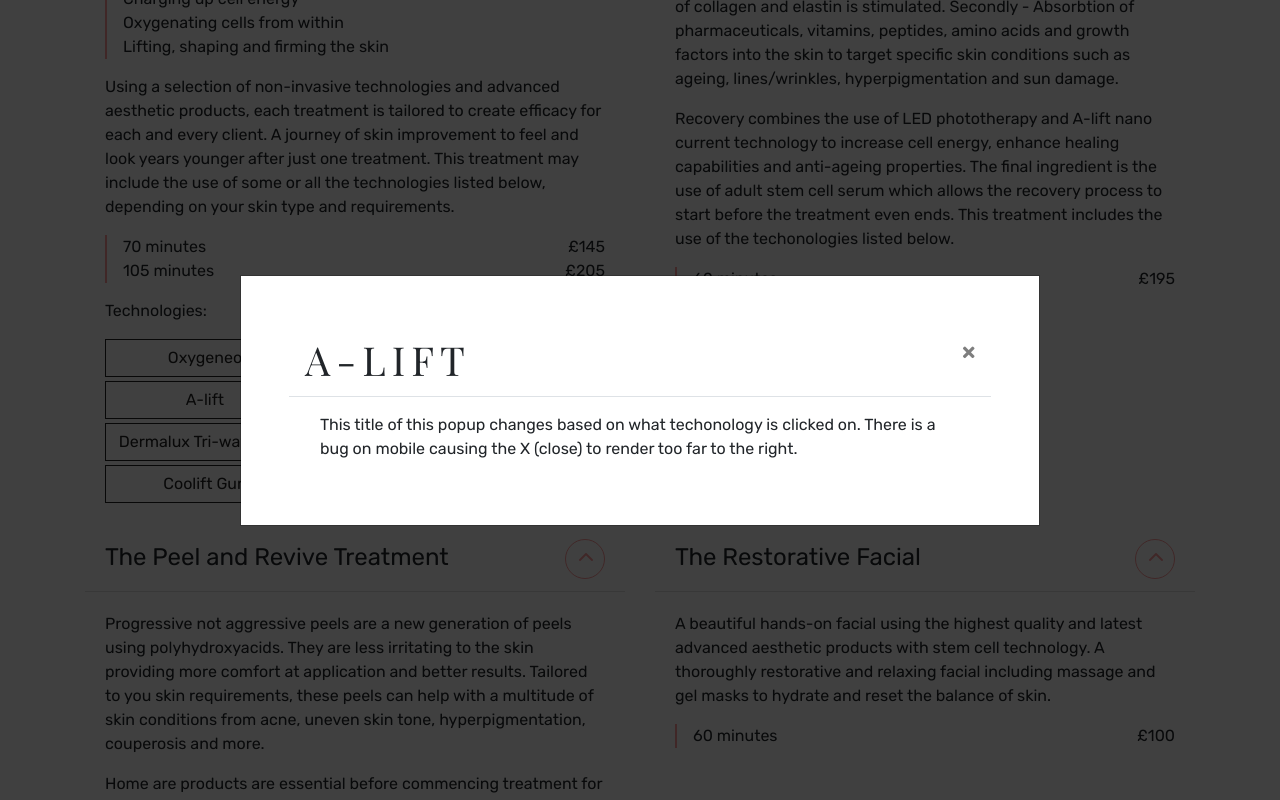
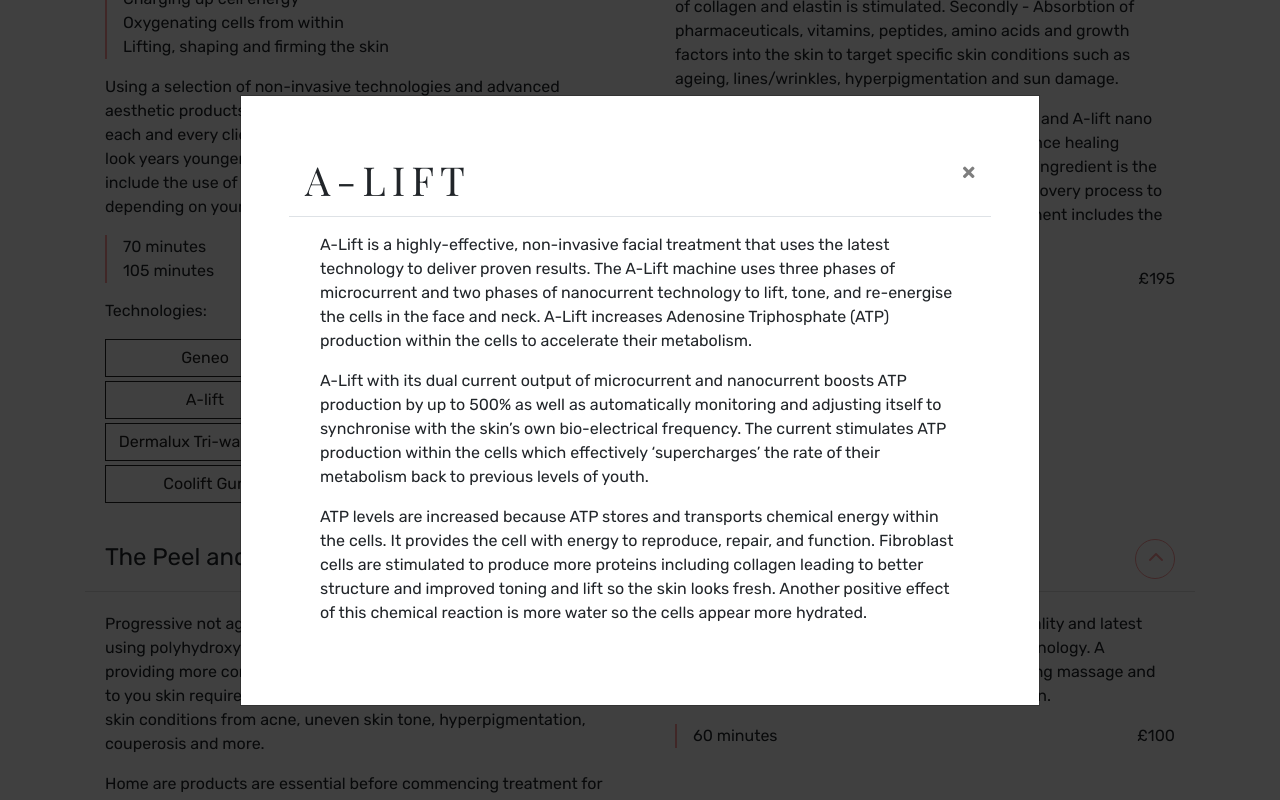
Before and after one commit to Lucamilne/caleymansfieldskincare, a React (Create React App) app: page / in a window 1280 px wide. Both pictures are taken after a click on the button "A-lift". Shown: the part 2762-3562 px from the top of the page. Built offline with nearby package versions, Linux system fonts and the light colour scheme; a web font is replaced by a local one.

Commit message:
descriptions for techonologies added

```diff
--- a/src/Products.js
+++ b/src/Products.js
@@ -2,7 +2,7 @@
 import { Container, Accordion, Card, Button, Row, Col, Modal } from "react-bootstrap"
 
 const treatments = [
-    { id: 1, header: "The Ultimate Skin Revival Treatment", description: "The luxurious relaxing signature facial delivers immediate results by:", services: ["Oxygeneo", "A-lift", "Dermalux Tri-wave LED", "Coolift Gun"], detail: "Using a selection of non-invasive technologies and advanced aesthetic products, each treatment is tailored to create efficacy for each and every client. A journey of skin improvement to feel and look years younger after just one treatment. This treatment may include the use of some or all the technologies listed below, depending on your skin type and requirements.", list: ["Stimulating collagen and elastin", "Increasing hydration levels", "Healing and enhancing skin health", "Charging up cell energy", "Oxygenating cells from within", "Lifting, shaping and firming the skin"], packages: [{ length: "70 minutes", price: "£145" }, { length: "105 minutes", price: "£205" }] },
+    { id: 1, header: "The Ultimate Skin Revival Treatment", description: "The luxurious relaxing signature facial delivers immediate results by:", services: ["Geneo", "A-lift", "Dermalux Tri-wave LED", "Coolift Gun"], detail: "Using a selection of non-invasive technologies and advanced aesthetic products, each treatment is tailored to create efficacy for each and every client. A journey of skin improvement to feel and look years younger after just one treatment. This treatment may include the use of some or all the technologies listed below, depending on your skin type and requirements.", list: ["Stimulating collagen and elastin", "Increasing hydration levels", "Healing and enhancing skin health", "Charging up cell energy", "Oxygenating cells from within", "Lifting, shaping and firming the skin"], packages: [{ length: "70 minutes", price: "£145" }, { length: "105 minutes", price: "£205" }] },
     { id: 2, header: "The Skin Revival and Recovery Treatment", description: "Reviving the skin by using Fusion Fractional Mesotherapy - one of the most advanced microneedling systems in the UK. This unique method combines two concepts. Firstly - Advanced Collagen Stimulation Therapy (micro needling) creates thousands of tiny punctures in the skin, causing the body to create a wound healing response to renew the skin cells. As the skin repairs the production of collagen and elastin is stimulated. Secondly - Absorbtion of pharmaceuticals, vitamins, peptides, amino acids and growth factors into the skin to target specific skin conditions such as ageing, lines/wrinkles, hyperpigmentation and sun damage.", services: ["Fusion Platinum Pen", "A-Lift", "Dermalux Tri-wave LED"], detail: "Recovery combines the use of LED phototherapy and A-lift nano current technology to increase cell energy, enhance healing capabilities and anti-ageing properties. The final ingredient is the use of adult stem cell serum which allows the recovery process to start before the treatment even ends. This treatment includes the use of the techonologies listed below.", packages: [{ length: "60 minutes", price: "£195" }] },
     { id: 3, header: "The Peel and Revive Treatment", description: "Progressive not aggressive peels are a new generation of peels using polyhydroxyacids. They are less irritating to the skin providing more comfort at application and better results. Tailored to you skin requirements, these peels can help with a multitude of skin conditions from acne, uneven skin tone, hyperpigmentation, couperosis and more.", detail: "Home are products are essential before commencing treatment for peels to fully prepare the skin", services: ["Dermalux Tri-wave LED"], packages: [{ length: "45 - 60 minutes", price: "£95" }] },
     { id: 4, header: "The Restorative Facial", description: "A beautiful hands-on facial using the highest quality and latest advanced aesthetic products with stem cell technology. A thoroughly restorative and relaxing facial including massage and gel masks to hydrate and reset the balance of skin.", packages: [{ length: "60 minutes", price: "£100" }] },
@@ -10,24 +10,68 @@
 ];
 
 const technology = {
-    "Oxygeneo": { },
-    "A-lift": {},
-    "Dermalux Tri-wave LED": {},
-    "Coolift Gun": {},
-    "Fusion Platinum Pen": {}
+    "Geneo": {
+        class: "geneo",
+        introduction: "Geneo offers effective treatments through encouraging the natural processes of skin rejuvenation. The power of natural oxygenation, complemented by the anti-aging effect of Tripollar RF, both further enhanced by Ultrasound, offer valuable advantages of immediately visible skin improvement and long-term rejuvenating effects.",
+        description: "Geneo treatments can be offered to a wide variety of skin types, ages and needs, making it a perfect solution for ongoing maintenance of the skin, for targeted treatment of specific skin conditions, and for maintenance and enhancement of skin improvement following a surgical procedure.",
+        summary: "",
+        media: "",
+        list: ["Oxygeneo", "Tripollar", "Oxypods"]
+    },
+    "A-lift": {
+        class: "alift",
+        introduction: "A-Lift is a highly-effective, non-invasive facial treatment that uses the latest technology to deliver proven results. The A-Lift machine uses three phases of microcurrent and two phases of nanocurrent technology to lift, tone, and re-energise the cells in the face and neck. A-Lift increases Adenosine Triphosphate (ATP) production within the cells to accelerate their metabolism.",
+        description: "A-Lift with its dual current output of microcurrent and nanocurrent boosts ATP production by up to 500% as well as automatically monitoring and adjusting itself to synchronise with the skin’s own bio-electrical frequency. The current stimulates ATP production within the cells which effectively ‘supercharges’ the rate of their metabolism back to previous levels of youth.",
+        summary: "ATP levels are increased because ATP stores and transports chemical energy within the cells. It provides the cell with energy to reproduce, repair, and function. Fibroblast cells are stimulated to produce more proteins including collagen leading to better structure and improved toning and lift so the skin looks fresh. Another positive effect of this chemical reaction is more water so the cells appear more hydrated.",
+        media: "",
+        list: null
+    },
+    "Dermalux Tri-wave LED": {
+        class: "dermalux",
+        introduction: "Multi-Award winning Dermalux® LED Phototherapy is the leading, non-invasive treatment that harnesses the power of natural light for visibly radiant, rejuvenated and refined skin. Beautiful skin is achievable for everybody with Dermalux®. One treatment instantly energises skin cells to revitalise a dull and tired complexion. A course of treatment offers long lasting visible results, stimulating the skin’s natural rejuvenation and repair processes to speed up cell renewal, resolve problem skin conditions and promote vibrant healthy-looking skin.",
+        description: "The Dermalux® treatment is a relaxing, pain free experience with proven mood enhancing effects. Enjoy some luxury me-time as your skin absorbs the energising light to kick start cell regeneration and restore radiance. Each treatment lasts for around 20 minutes and with no downtime, you can simply get up and glow! As the light triggers a whole cascade of skin enhancing processes, the visible benefits continue even after the treatment has finished.",
+        summary: "We are all influenced by the Power of Light. Light has many positive effects on our bodies; it helps us to produce essential vitamin D, triggers growth, promotes wellbeing and makes our skin glow!",
+        media: "",
+        list: ""
+    },
+    "Coolift Gun": {
+        class: "coolift",
+        introduction: "The most spectacular and fast face lifting treatment to defy the passing time: 5 minutes to remove 10 years. It is a revolutionary registered system that shoots upon the facial tissues a strong CO2 flow, combining an extremely high concentration of atomized actives at a very high pressure and low temperature.",
+        description: "This treatment is ideal for anti-aging and adding luminosity to the skin. It contains Hyaluronic acid and tighteners. Suitable for all skin types. It is designed to easily and quickly treat the entire face. Achieving a general lifting effect that smoothes and illuminates the skin.",
+        summary: "£75 as a stand alone treatment.",
+        media: "",
+        list: ["Intense hydration", "Improves skin texture and quality", "Collagen stimulation", "Dermis regeneration", "Visible plumping and brightening effects after just a single session"]
+    },
+    "Fusion Platinum Pen": {
+        class: "fusiom",
+        introduction: "",
+        description: "",
+        summary: "",
+        media: "",
+        list: ""
+    }
 }
 
 function ReadMore(props) {
+    const tech = props.clicked;
+    console.log(tech)
+
     return (
         <Modal {...props} aria-labelledby="contained-modal-title-vcenter" centered size="lg">
             <Modal.Header closeButton>
                 <Modal.Title id="contained-modal-title-vcenter">
-                    {props.clicked}
+                    {tech}
                 </Modal.Title>
             </Modal.Header>
             <Modal.Body className="show-grid">
                 <Container>
-                    This title of this popup changes based on what techonology is clicked on. There is a bug on mobile causing the X (close) to render too far to the right.
+                    {tech &&
+                        <>
+                            <p>{technology[tech].introduction}</p>
+                            <p>{technology[tech].description}</p>
+                            <p>{technology[tech].summary}</p>
+                        </>
+                    }
                 </Container>
             </Modal.Body>
         </Modal>
@@ -36,7 +80,7 @@
 
 const Products = () => {
     const [modalShow, setModalShow] = React.useState(false);
-    const [clicked, setClicked] = useState("alift")
+    const [clicked, setClicked] = useState("")
 
     return (
         <Container id="products" className="my-5">
```
